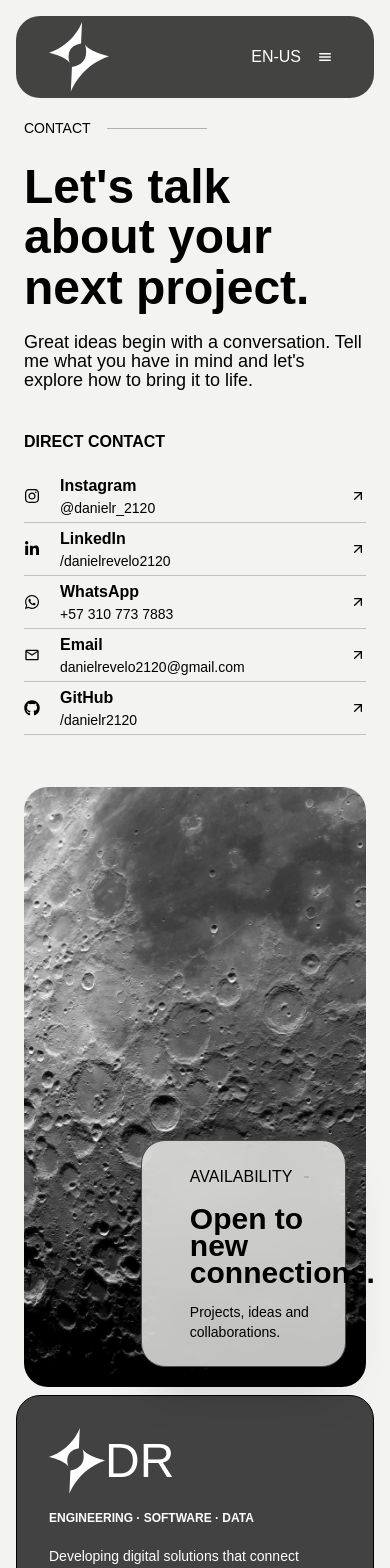
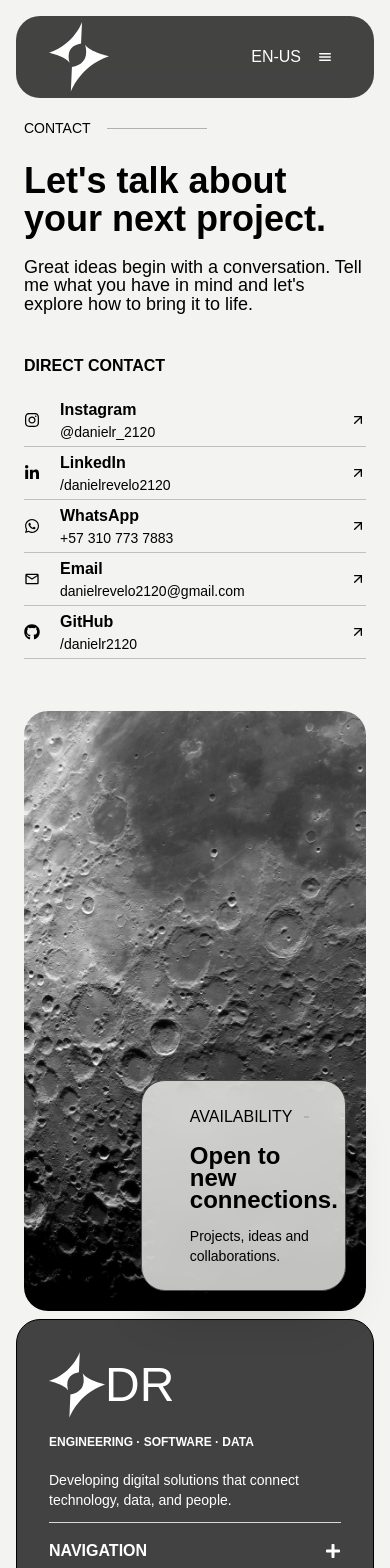
Before and after one commit to danielr2120/portfolio, a React (Vite) app: page /ContactPage in a window 390 px wide. Shown: the top 1568 px of the page. Built offline with nearby package versions, Linux system fonts and the light colour scheme.

Commit message:
The responsive theme is added for the contact page.

```diff
--- a/src/pages/contact-page.tsx
+++ b/src/pages/contact-page.tsx
@@ -13,14 +13,14 @@ export function ContactPage() {
     {id:2, href:"https://www.linkedin.com/in/danielrevelo2120/", logo: FaLinkedinIn , title: t("contact.direct.linkedin"), user: "/danielrevelo2120"},
     {id:3, href:"https://wa.me/+573107737883", logo: FaWhatsapp, title: t("contact.direct.whatsapp"), user:"+57 310 773 7883"},
     {id:4, href:"", logo: MdOutlineEmail , title: t("contact.direct.email"), user: "danielrevelo2120@gmail.com"},
-    {id:4, href:"https://github.com/danielr2120", logo: FaGithub , title: t("contact.direct.github"), user: "/danielr2120"},
+    {id:5, href:"https://github.com/danielr2120", logo: FaGithub , title: t("contact.direct.github"), user: "/danielr2120"},
   ]
   return (
-    <div className="grid grid-cols-1 md:grid-cols-1 lg:grid-cols-[4fr_6fr] mx-2 mt-5 px-4 lg:px-8 gap-8 lg:gap-10">
+    <div className="grid grid-cols-1 md:grid-cols-2 lg:grid-cols-[4fr_6fr] mx-2 mt-5 px-4 lg:px-8 gap-8 lg:gap-10">
       <section>
         <div className="flex flex-col mb-10">
           <p className="uppercase font-medium text-sm mb-6 flex items-center after:ml-4 after:h-px after:flex-1 after:bg-background/30 after:max-w-25"> {t("contact.eyebrow")} </p>
-          <h1 className="text-5xl font-bold max-w-137 mb-5 leading-[1.05]"> {t("contact.title")} </h1>
+          <h1 className="text-4xl font-bold max-w-137 mb-5 leading-[1.05] lg:text-5xl"> {t("contact.title")} </h1>
           <p className="font-light text-lg max-w-135 leading-[1.05]"> {t("contact.description")} </p>
         </div>
         <div className="flex flex-col mb-5">
@@ -55,7 +55,7 @@ export function ContactPage() {
                 <span className="flex items-center font-extralight after:border-r after:flex-1 after:border-border/20 after:border mb-4 gap-3 after:max-w-20">
                 {t("contact.availability.title")}
                 </span>
-                <h2 className="text-3xl font-extrabold leading-[0.90] mb-4">{t("contact.availability.heading")}</h2>
+                <h2 className="text-2xl font-extrabold leading-[0.90] mb-4 lg:text-3xl">{t("contact.availability.heading")}</h2>
                 <p className="text-sm font-extralight">{t("contact.availability.message")}</p>
               </div>
              }
```
